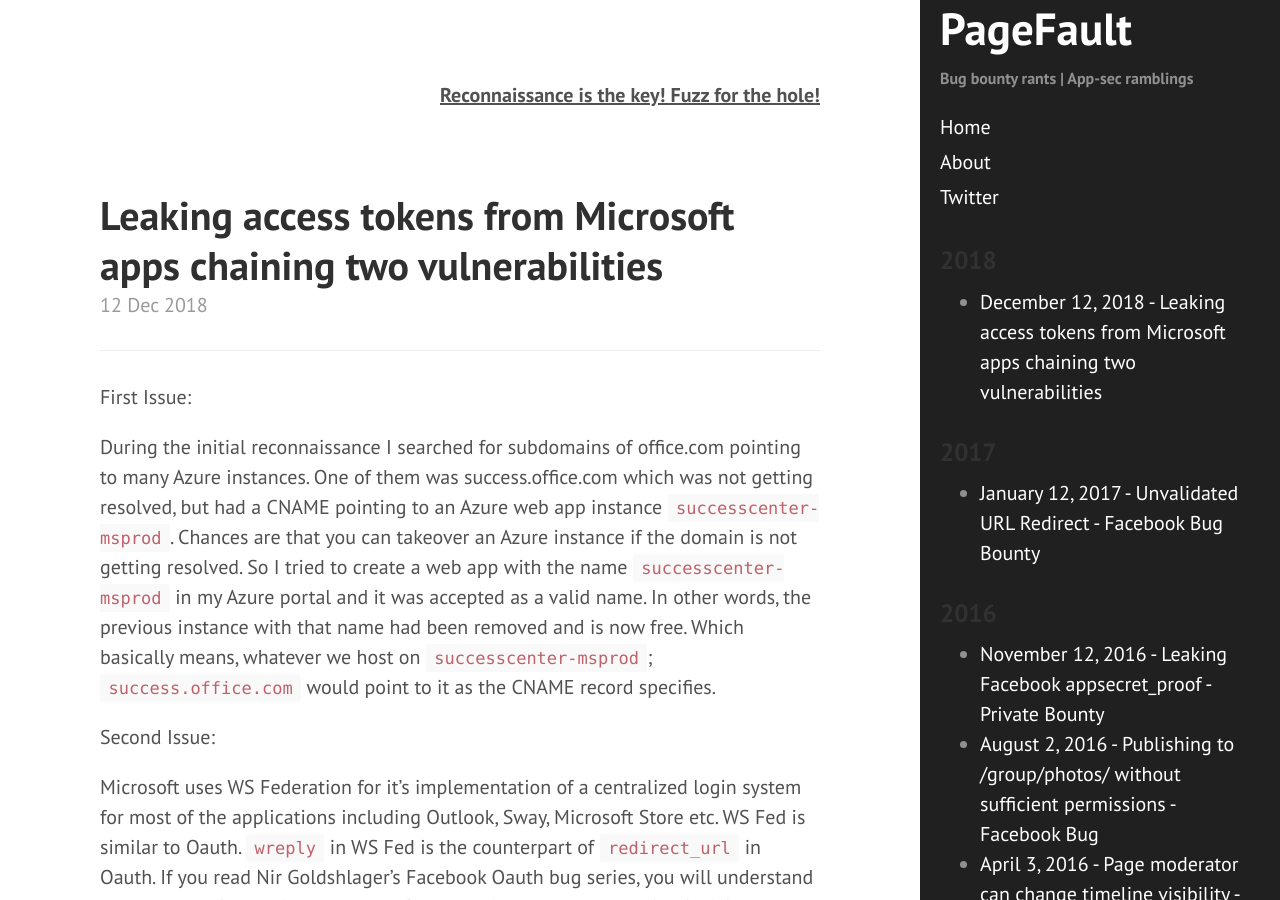
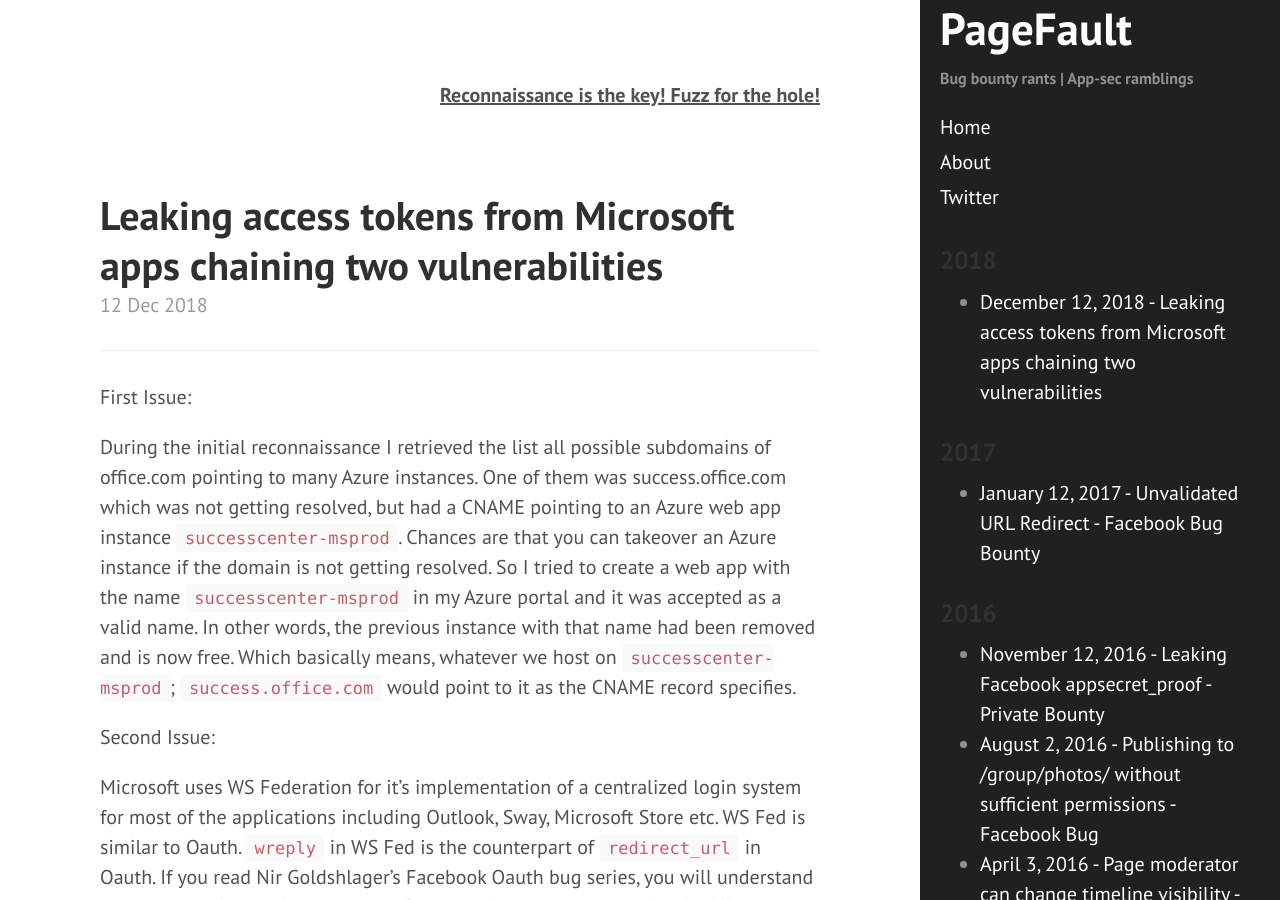
Before and after one commit to sahadnk72/sahadnk72.github.io, a Jekyll site: the page built from _posts/2018-12-12-office-subd.md, in a window 1280 px wide and 900 px high. Built offline with Jekyll 4.4.1, drawn with Linux system fonts in a browser that asks for light colours.

Commit message:
Update 2018-12-12-office-subd.md

```diff
--- a/_posts/2018-12-12-office-subd.md
+++ b/_posts/2018-12-12-office-subd.md
@@ -10,8 +10,7 @@ title: Leaking access tokens from Microsoft apps chaining two vulnerabilities
 
 First Issue:
 
-During the initial reconnaissance I searched for subdomains of office.com pointing to many Azure instances. One of them was success.office.com which
-was not getting resolved, but had a CNAME pointing to an Azure web app instance `successcenter-msprod`.
+During the initial reconnaissance I retrieved the list all possible subdomains of office.com pointing to many Azure instances. One of them was success.office.com which was not getting resolved, but had a CNAME pointing to an Azure web app instance `successcenter-msprod`.
 Chances are that you can takeover an Azure instance if the domain is not getting resolved. So I tried to create a web app with the name `successcenter-msprod` in my Azure portal
 and it was accepted as a valid name. In other words, the previous instance with that name had been removed and is now free.
 Which basically means, whatever we host on `successcenter-msprod`; `success.office.com` would point to it as the CNAME record specifies.
@@ -32,7 +31,7 @@ Basically, if any user who clicked on a crafted link with this changes, the toke
 for a session token and subsequently an account takeover would result.
 
 
-<img src="http://139.59.39.57/images/outlook.jpg" height="500px" width="900px"/>
+<img src="http://139.59.39.57/images/outlook.jpg" />
 
 
 PS : There are different news being spread out with different hypes which may not reflect pure technical terms or properly specify
```
